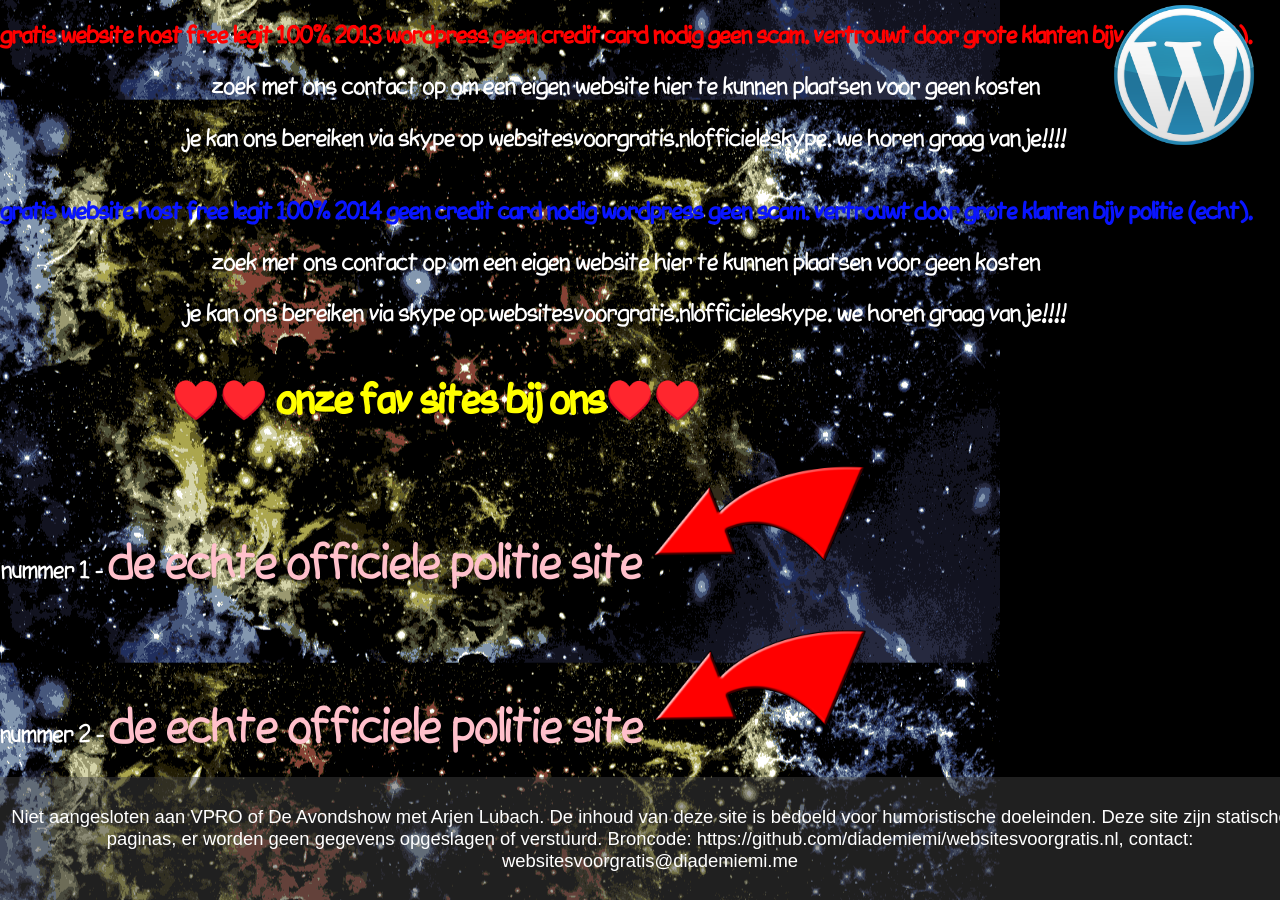
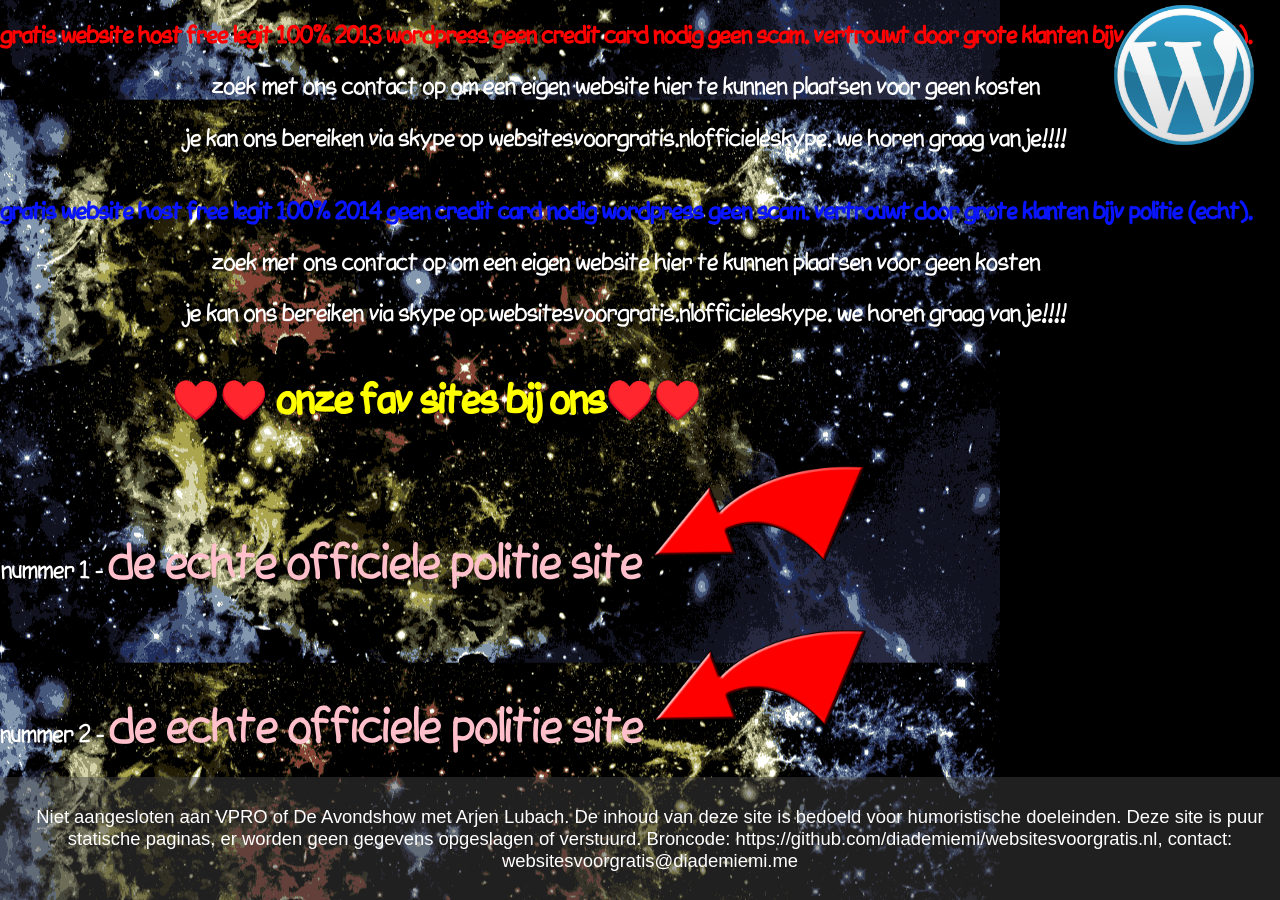
Before and after one commit to diademiemi/websitesvoorgratis.nl, a Jekyll site: the page built from index.html, in a window 1280 px wide. Built offline with Jekyll 4.4.1, drawn with Linux system fonts in a browser that asks for light colours; some web fonts are replaced.

Commit message:
Update footer message

```diff
--- a/index.html
+++ b/index.html
@@ -75,7 +75,7 @@ subtitle: Veel plezier met surfen!
         </div>
     </div>
     <footer class="footer">
-        <p>Niet aangesloten aan VPRO of De Avondshow met Arjen Lubach. De inhoud van deze site is bedoeld voor humoristische doeleinden. Deze site zijn statische paginas, er worden geen gegevens opgeslagen of verstuurd. Broncode: <a href="https://github.com/diademiemi/websitesvoorgratis.nl" style="color: white;">https://github.com/diademiemi/websitesvoorgratis.nl</a>, contact: <a href="mailto:websitesvoorgratis@diademiemi.me" style="color: white;">websitesvoorgratis@diademiemi.me</a></p>
+        <p>Niet aangesloten aan VPRO of De Avondshow met Arjen Lubach. De inhoud van deze site is bedoeld voor humoristische doeleinden. Deze site is puur statische paginas, er worden geen gegevens opgeslagen of verstuurd. Broncode: <a href="https://github.com/diademiemi/websitesvoorgratis.nl" style="color: white;">https://github.com/diademiemi/websitesvoorgratis.nl</a>, contact: <a href="mailto:websitesvoorgratis@diademiemi.me" style="color: white;">websitesvoorgratis@diademiemi.me</a></p>
     </footer>
 </body>
 </html>
```
